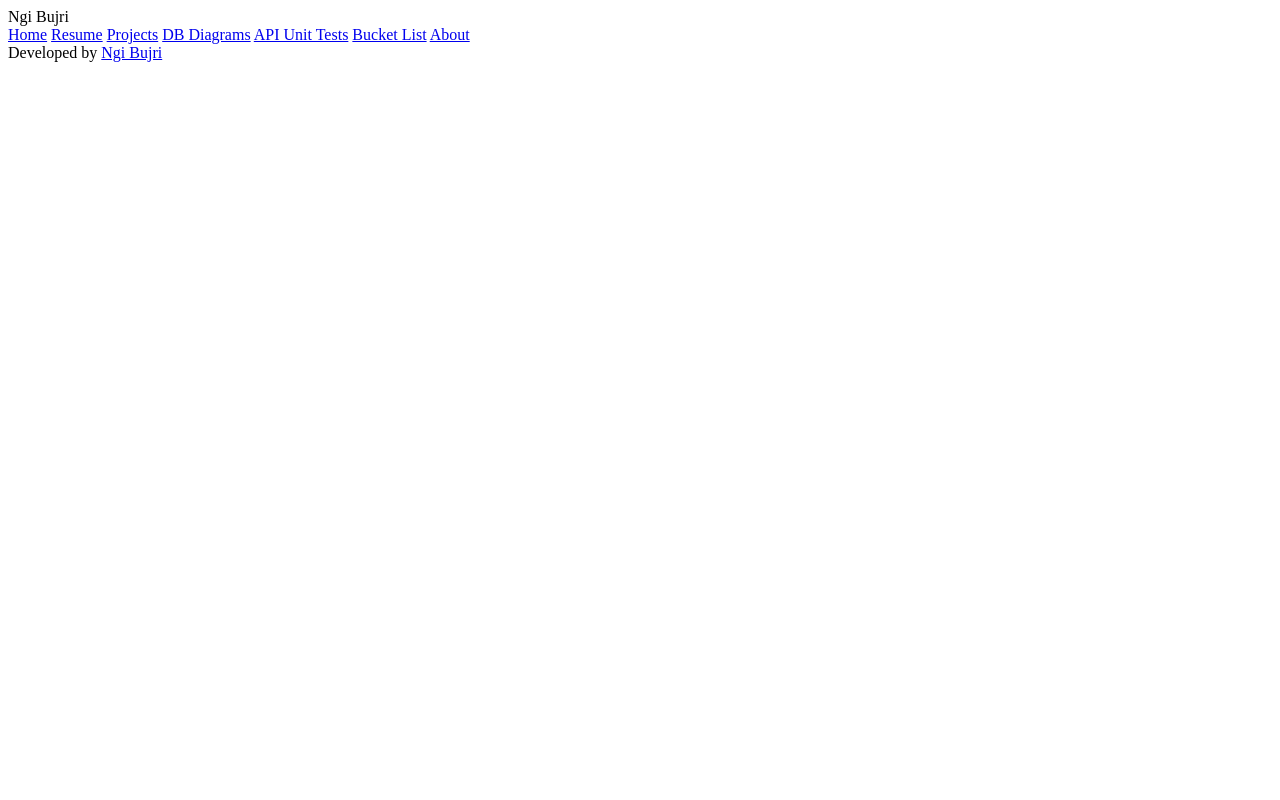
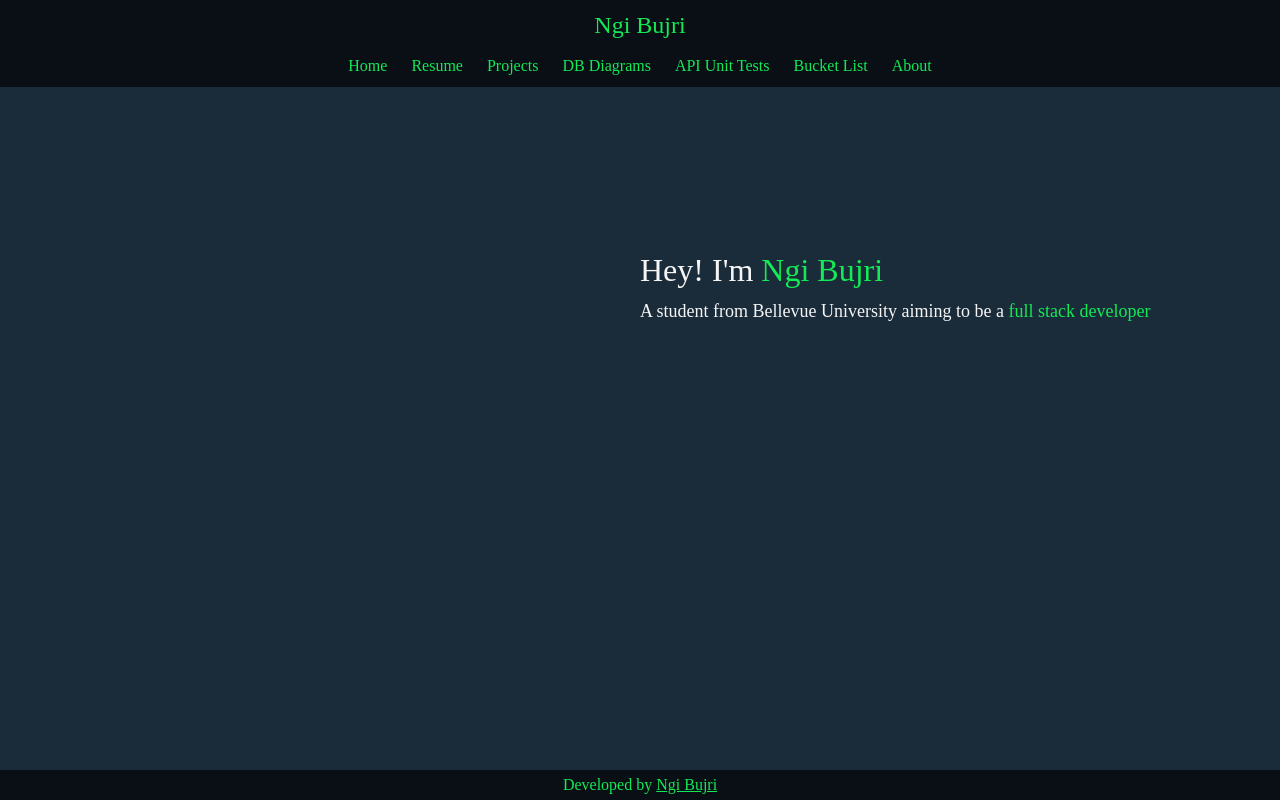
Before and after one commit to nbujri/web-330-portfolio, a plain HTML site: page index.html in a window 1280 px wide. Drawn offline with Linux system fonts and the light colour scheme.

Commit message:
add introduction in landing page

```diff
--- a/index.html
+++ b/index.html
@@ -25,10 +25,25 @@
     <title>Ngi Bujri's Portfolio</title>
   </head>
   <body>
-    <!-- header -->
-    <page-header></page-header>
+    <div class="container">
+      <!-- header -->
+      <page-header></page-header>
 
-    <!-- footer -->
-    <page-footer></page-footer>
+      <section class="intro-section">
+        <div class="left"></div>
+        <div class="right">
+          <div class="intro-text large-text">
+            Hey! I'm <span class="light-green-text">Ngi Bujri</span>
+          </div>
+          <div class="intro-text small-text">
+            A student from Bellevue University aiming to be a
+            <span class="light-green-text"> full stack developer </span>
+          </div>
+        </div>
+      </section>
+
+      <!-- footer -->
+      <page-footer></page-footer>
+    </div>
   </body>
 </html>
--- a/styles/index.css
+++ b/styles/index.css
@@ -4,3 +4,45 @@
   Date: 3 February 2023
   Description: styles for landing page
 */
+
+/* colors */
+:root {
+  --light-green: #14e956;
+  --off-white: #f5f5f5;
+  --dark-blue: #1a2b3a;
+  --dark-green: #090f14;
+}
+
+.intro-section {
+  display: flex;
+  width: 100%;
+  height: 50vh;
+}
+
+.left {
+  width: 50%;
+}
+
+.right {
+  width: 50%;
+  display: flex;
+  flex-direction: column;
+  justify-content: center;
+}
+
+.intro-text {
+  color: var(--off-white);
+}
+
+.large-text {
+  font-size: 32px;
+  margin-bottom: 12px;
+}
+
+.small-text {
+  font-size: 18px;
+}
+
+.light-green-text {
+  color: var(--light-green);
+}
--- a/styles/shared.css
+++ b/styles/shared.css
@@ -2,5 +2,70 @@
   Title: shared.css
   Author: Ngi Bujri
   Date: 3 February 2023
-  Description: shared styles
+  Description: styles shared across pages
 */
+
+/* colors */
+:root {
+  --light-green: #14e956;
+  --off-white: #f5f5f5;
+  --dark-blue: #1a2b3a;
+  --dark-green: #090f14;
+}
+
+/* remove default styles */
+* {
+  margin: 0;
+  padding: 0;
+  box-sizing: border-box;
+}
+
+body {
+  background-color: var(--dark-blue);
+}
+
+.header {
+  background-color: var(--dark-green);
+  width: 100%;
+  display: flex;
+  /* stack logo atop of links */
+  flex-direction: column;
+  align-items: center;
+  padding: 12px 0;
+}
+
+.logo {
+  font-size: 24px;
+  color: var(--light-green);
+}
+
+.nav-links {
+  display: flex;
+  gap: 24px;
+  margin-top: 18px;
+}
+
+.nav-link {
+  color: var(--light-green);
+  text-decoration: none;
+}
+
+.nav-link:hover {
+  text-decoration: underline;
+}
+
+.footer {
+  background-color: var(--dark-green);
+  color: var(--light-green);
+  width: 100%;
+  /* set to bottom */
+  position: absolute;
+  bottom: 0;
+  display: flex;
+  justify-content: center;
+  padding: 6px 0;
+}
+
+.footer a {
+  color: var(--light-green);
+}
```
